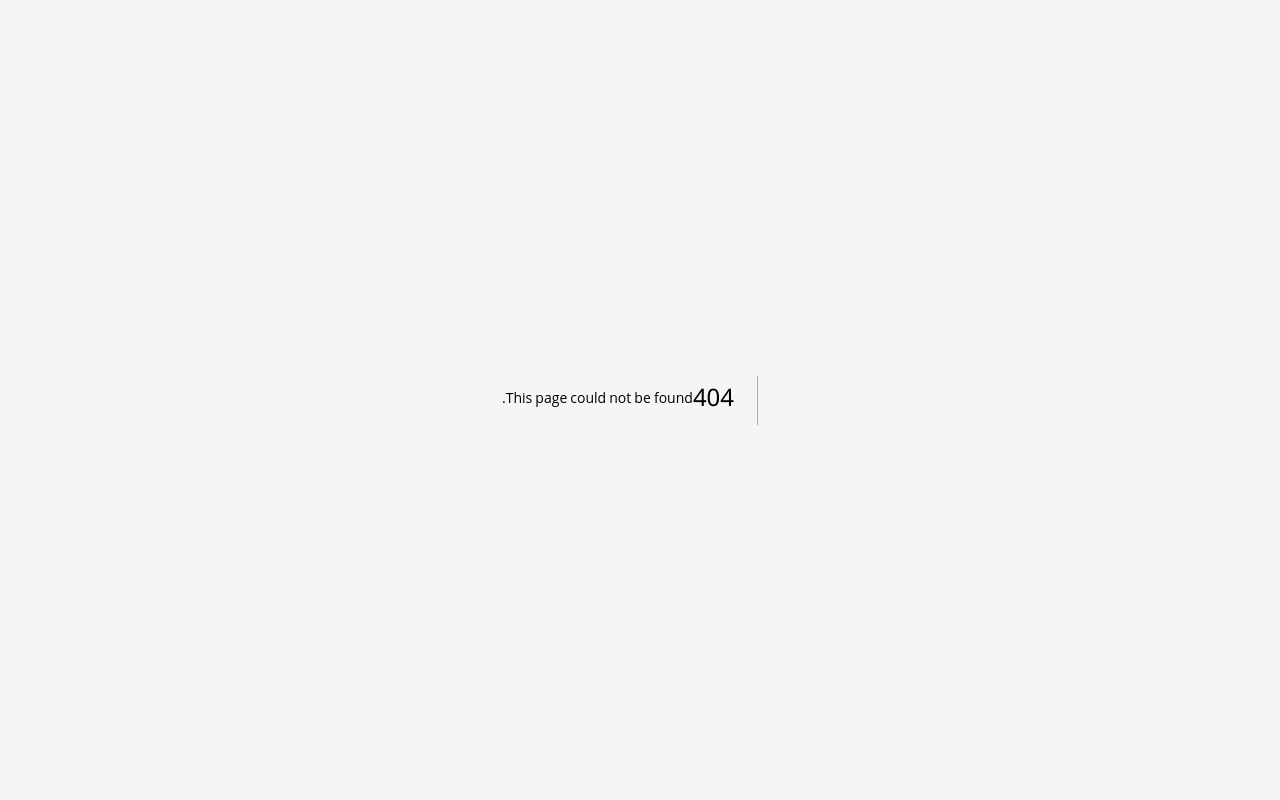
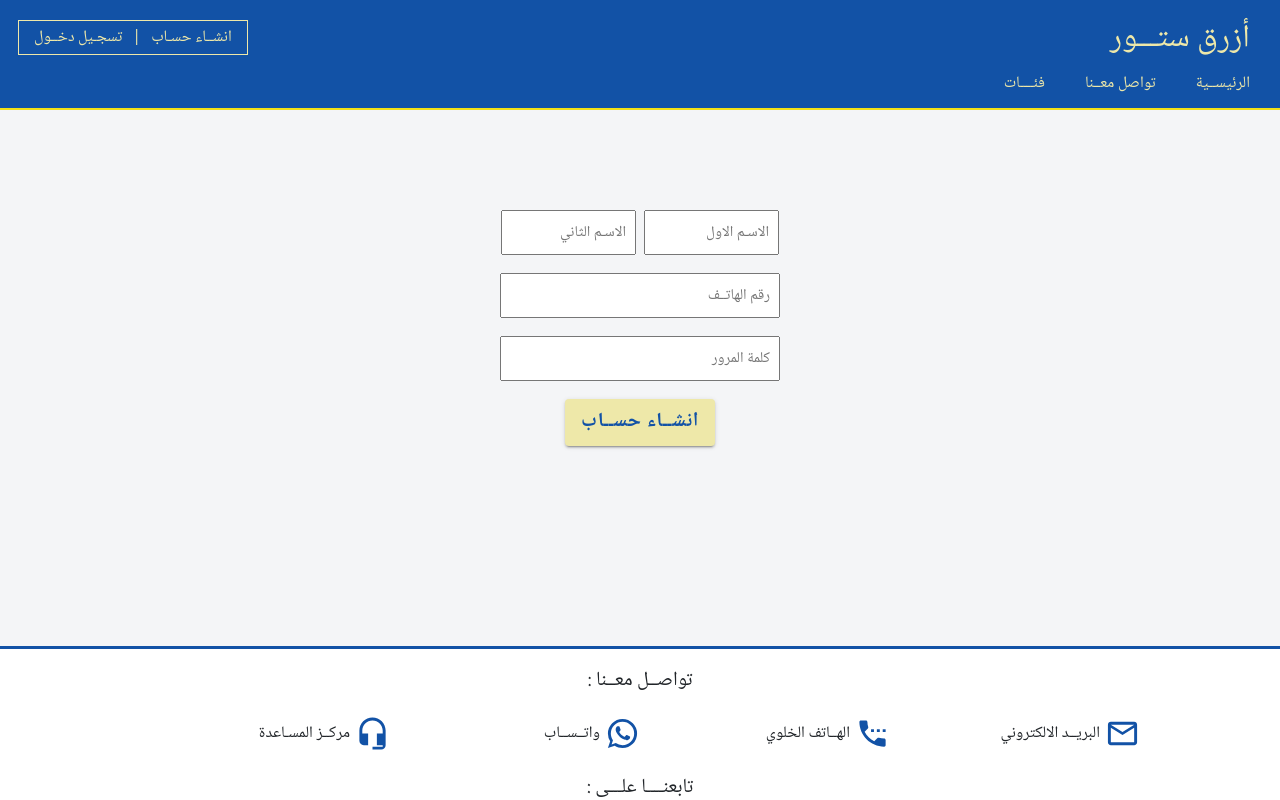
Before and after one commit to azraqSooq/azraq-souq, a Next.js app: page /signup in a window 1280 px wide. Before the commit this address had no page. Shown: the top 800 px of the page. Built offline with nearby package versions, Linux system fonts and the light colour scheme; a web font is replaced by a local one.

Commit message:
add signup

```diff
--- /dev/null
+++ b/pages/signup.jsx
@@ -0,0 +1,14 @@
+import React from 'react'
+import SignUp from '../src/components/SignUp';
+import Header from '../src/components/Header';
+import Footer from '../src/components/Footer';
+
+export default function signup() {
+    return (
+        <div>
+            <Header />
+            <SignUp />
+            <Footer />
+        </div>
+    )
+}
--- a/src/components/Header.jsx
+++ b/src/components/Header.jsx
@@ -13,7 +13,7 @@ const  Header = () => {
                 <div className={styles.signPhone}>
                         <Link href="/"><a>تسجيل دخول</a></Link>
                         <p>|</p>
-                        <Link href="/"><a>انشاء حساب</a></Link>
+                        <Link href="/signup"><a>انشاء حساب</a></Link>
                 </div>
                 <Container style={{width: "100% !important"}}>
                 <Navbar.Brand href="#home" className={styles.logoTitle}>أزرق ستـــور</Navbar.Brand>
@@ -47,7 +47,7 @@ const  Header = () => {
 
                     <Link href="/"><a className={styles.links}>تسجـيل دخــول</a></Link>
                     <p>|  </p>
-                    <Link href="/"><a  className={styles.links}>انشــاء حسـاب</a></Link>
+                    <Link href="/signup"><a  className={styles.links}>انشــاء حسـاب</a></Link>
                 </Col>
             </Row>
 
--- /dev/null
+++ b/src/components/SignUp.jsx
@@ -0,0 +1,25 @@
+import React from 'react'
+import styles from '../../styles/component/signUp.module.scss'
+import Button from '@material-ui/core/Button';
+import Link from 'next/link'
+
+const SignUp = () => {
+    return (
+        <div className={styles.signUpConParent}>
+            <form className={styles.signUpForm}>
+                <div className={styles.fullNameInput}>
+                    <input type="text" placeholder="الاسـم الاول" name="fName" required />
+                    <input type="text" placeholder="الاسـم الثاني" name="lName" required />
+                </div>
+                <input type="text" placeholder="رقم الهاتــف" name="phoneNumber" required />
+                <input type="password" placeholder="كلمة المرور" name="password" required />
+                    <a>
+                        <Button type="submit" className={styles.creatAccountBtn} variant="contained">انشــاء حســاب</Button>
+                    </a>
+            </form>
+
+        </div>
+    )
+}
+
+export default SignUp;
--- /dev/null
+++ b/styles/component/signUp.module.scss
@@ -0,0 +1,45 @@
+$background-color: #F4F5F7 ;
+$primary-color: #1252A6;
+$secondary-color: #EEE8A9 ;
+
+.signUpConParent {
+    // min-height: 100vh;
+    margin-top: 100px;
+    .signUpForm {
+        display: flex;
+        flex-direction: column;
+        align-items: center;
+        input {
+            margin-bottom: 18px;
+            height: 45px;
+            width: 280px;
+            outline: none;
+            transition: all 1s ease-out;
+            padding-right: 8px;
+            font-size: 15px;
+        }
+        input:focus::placeholder{
+            border: $primary-color 2px solid ;
+            visibility: hidden;
+
+        }
+        .fullNameInput {
+            display: flex;
+            width: 278px;
+            justify-content: space-between;
+            input {
+                width: 135px;
+                height: 45px;
+            }
+        }
+        .creatAccountBtn {
+            background-color: $secondary-color;
+            color: $primary-color !important;
+            font-weight: bold;
+            font-size: 20px;
+        }
+        a{
+            text-decoration: none;
+        }
+    }
+}
```
Also changed, not shown: pages/index.jsx (+5 -5 lines), 2 other files (tests, documents, lock files or other folders).
